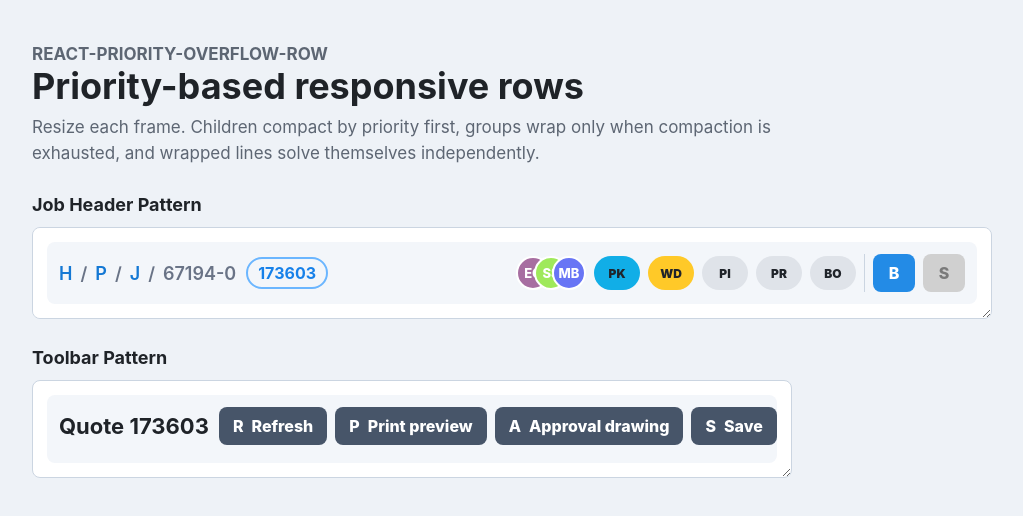
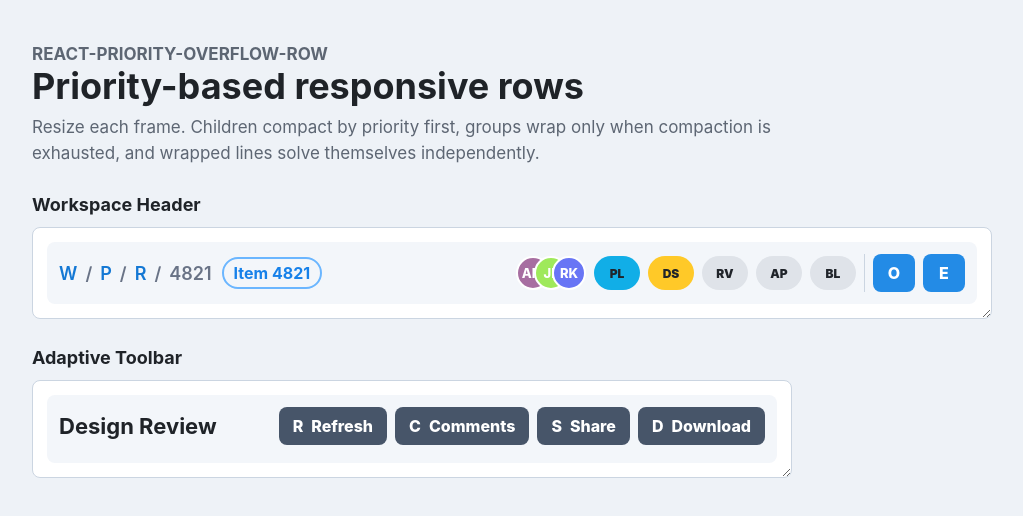
Before and after one commit to kaii-zen/react-priority-overflow-row, a React (Vite) app in the folder examples/basic/: page / in a window 1280 px wide. Shown: the top 516 px of the page, without its empty margins (0-1023 px from the left). Built offline with nearby package versions, Linux system fonts and the light colour scheme.

Commit message:
docs: replace product-specific examples

```diff
--- a/examples/basic/src/main.tsx
+++ b/examples/basic/src/main.tsx
@@ -4,7 +4,7 @@ import { PriorityOverflowRow } from '../../../src';
 import type { ReactNode } from 'react';
 import './styles.css';
 
-type ChipMode = 'full' | 'short' | 'icon';
+type FilterMode = 'full' | 'short' | 'icon';
 type ActionMode = 'full' | 'icon';
 
 function App() {
@@ -21,9 +21,9 @@ function App() {
       </header>
 
       <section className="demo-section">
-        <h2>Job Header Pattern</h2>
+        <h2>Workspace Header</h2>
         <ResizableFrame>
-          <PriorityOverflowRow gap={12} className="job-header">
+          <PriorityOverflowRow gap={12} className="workspace-header">
             <PriorityOverflowRow.Group gap={10}>
               <PriorityOverflowRow.Variant
                 modes={
@@ -35,8 +35,8 @@ function App() {
               >
                 {(mode) => <Breadcrumbs mode={mode} />}
               </PriorityOverflowRow.Variant>
-              <a className="quote-chip" href="#quote">
-                173603
+              <a className="entity-chip" href="#item">
+                Item 4821
               </a>
             </PriorityOverflowRow.Group>
 
@@ -60,7 +60,7 @@ function App() {
                   ] as const
                 }
               >
-                {(mode) => <JobChips mode={mode} />}
+                {(mode) => <FilterChips mode={mode} />}
               </PriorityOverflowRow.Variant>
               <div className="divider" />
               <PriorityOverflowRow.Variant
@@ -79,11 +79,11 @@ function App() {
       </section>
 
       <section className="demo-section">
-        <h2>Toolbar Pattern</h2>
+        <h2>Adaptive Toolbar</h2>
         <ResizableFrame initialWidth={760}>
           <PriorityOverflowRow gap={10} className="toolbar">
             <PriorityOverflowRow.Group>
-              <strong className="title">Quote 173603</strong>
+              <strong className="title">Design Review</strong>
             </PriorityOverflowRow.Group>
             <PriorityOverflowRow.Group align="end" gap={8} wrapPriority={90}>
               <PriorityOverflowRow.Variant
@@ -98,8 +98,8 @@ function App() {
                 {(mode) => (
                   <>
                     <ToolButton mode={mode} icon="R" label="Refresh" />
-                    <ToolButton mode={mode} icon="P" label="Print preview" />
-                    <ToolButton mode={mode} icon="A" label="Approval drawing" />
+                    <ToolButton mode={mode} icon="C" label="Comments" />
+                    <ToolButton mode={mode} icon="S" label="Share" />
                   </>
                 )}
               </PriorityOverflowRow.Variant>
@@ -111,7 +111,7 @@ function App() {
                   ] as const
                 }
               >
-                {(mode) => <ToolButton mode={mode} icon="S" label="Save" />}
+                {(mode) => <ToolButton mode={mode} icon="D" label="Download" />}
               </PriorityOverflowRow.Variant>
             </PriorityOverflowRow.Group>
           </PriorityOverflowRow>
@@ -138,8 +138,8 @@ function ResizableFrame({
 function Breadcrumbs({ mode }: { mode: 'full' | 'compact' }) {
   const items =
     mode === 'full'
-      ? ['Home', 'Production', 'Jobs', '67194-0']
-      : ['H', 'P', 'J', '67194-0'];
+      ? ['Workspace', 'Projects', 'Roadmap', 'Item 4821']
+      : ['W', 'P', 'R', '4821'];
 
   return (
     <nav className="breadcrumbs" aria-label="Breadcrumb">
@@ -155,14 +155,14 @@ function Breadcrumbs({ mode }: { mode: 'full' | 'compact' }) {
 function People({ spacing }: { spacing: 'comfortable' | 'tight' }) {
   return (
     <div className={`people people-${spacing}`}>
-      <span>EC</span>
-      <span>SS</span>
-      <span>MB</span>
+      <span>AM</span>
+      <span>JL</span>
+      <span>RK</span>
     </div>
   );
 }
 
-function JobChips({ mode }: { mode: ChipMode }) {
+function FilterChips({ mode }: { mode: FilterMode }) {
   const label = (full: string, short: string) => {
     if (mode === 'icon') {
       return null;
@@ -173,11 +173,11 @@ function JobChips({ mode }: { mode: ChipMode }) {
 
   return (
     <div className="chips">
-      <Chip tone="blue" icon="PK" label={label('Packages', 'Pkg')} />
-      <Chip tone="gold" icon="WD" label={label('Welding', 'Weld')} />
-      <Chip icon="PI" label={label('Picking', 'Pick')} />
-      <Chip icon="PR" label={label('Production', 'Prod')} />
-      <Chip icon="BO" label={label('Backorder', 'B/O')} />
+      <Chip tone="blue" icon="PL" label={label('Planning', 'Plan')} />
+      <Chip tone="gold" icon="DS" label={label('Design', 'Dsgn')} />
+      <Chip icon="RV" label={label('Review', 'Rev')} />
+      <Chip icon="AP" label={label('Approved', 'Appr')} />
+      <Chip icon="BL" label={label('Blocked', 'Blkd')} />
     </div>
   );
 }
@@ -202,8 +202,8 @@ function Chip({
 function Actions({ mode }: { mode: ActionMode }) {
   return (
     <div className="actions">
-      <ActionButton mode={mode} icon="B" label="BOM" />
-      <ActionButton mode={mode} icon="S" label="Save" disabled />
+      <ActionButton mode={mode} icon="O" label="Open" />
+      <ActionButton mode={mode} icon="E" label="Export" />
     </div>
   );
 }
@@ -212,15 +212,13 @@ function ActionButton({
   mode,
   icon,
   label,
-  disabled = false,
 }: {
   mode: ActionMode;
   icon: string;
   label: string;
-  disabled?: boolean;
 }) {
   return (
-    <button className="action-button" disabled={disabled}>
+    <button className="action-button">
       <span>{icon}</span>
       {mode === 'full' ? label : null}
     </button>
--- a/examples/basic/src/styles.css
+++ b/examples/basic/src/styles.css
@@ -72,7 +72,7 @@ main {
   padding: 14px;
 }
 
-.job-header,
+.workspace-header,
 .toolbar {
   border-radius: 8px;
   background: #f3f6fa;
@@ -99,7 +99,7 @@ main {
   color: #697386;
 }
 
-.quote-chip {
+.entity-chip {
   display: inline-flex;
   align-items: center;
   border: 2px solid #6bb6ff;
```
Also changed, not shown: scripts/generate-gifs.mjs (+35 -35 lines), 7 other files (tests, documents, lock files or other folders).
